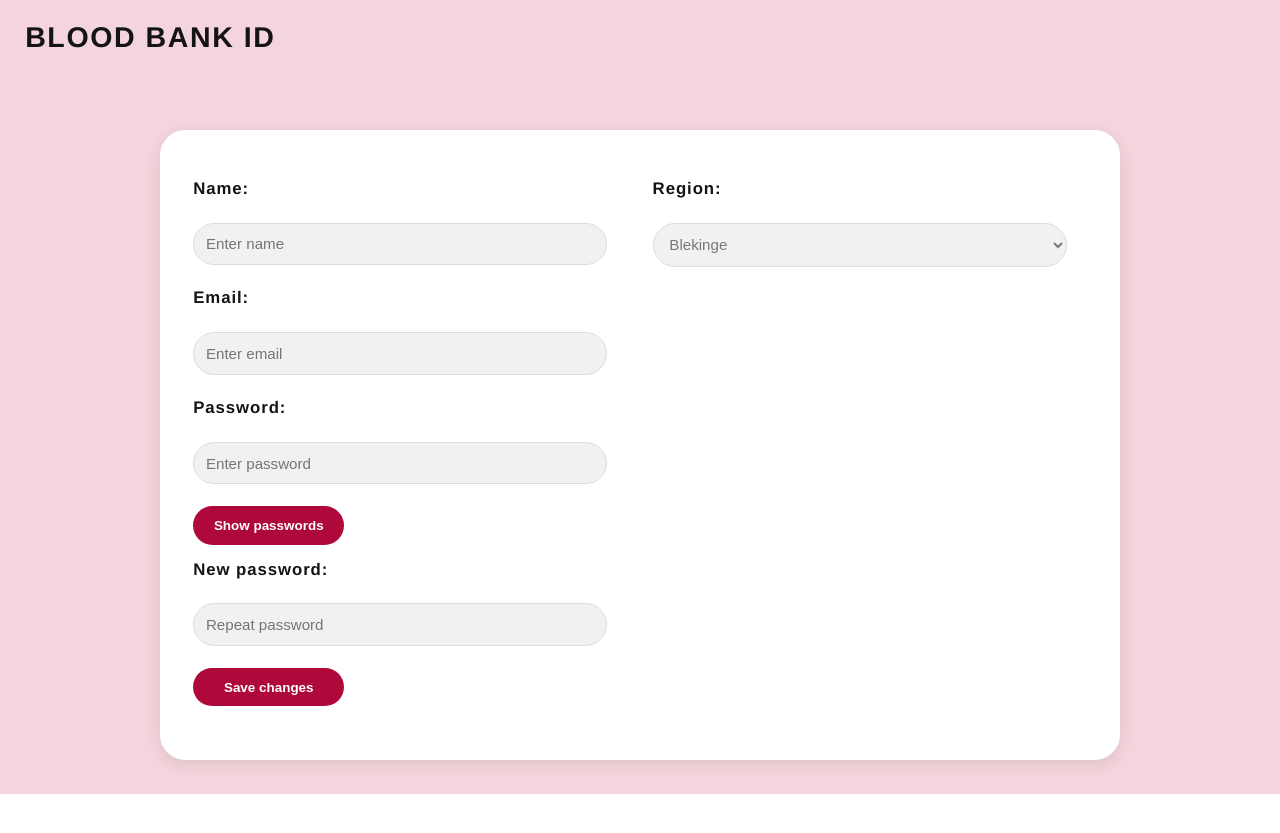
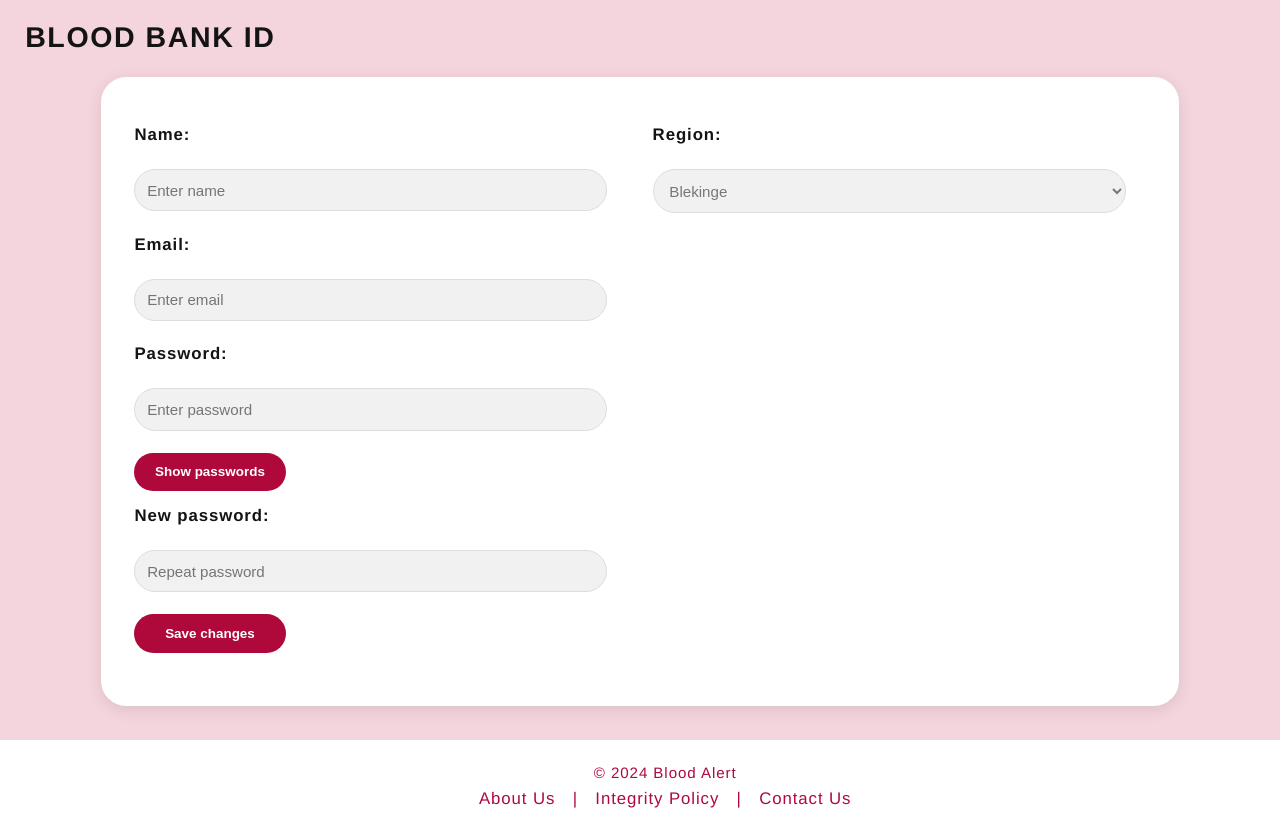
Before and after one commit to ralfcat/LIMS_twister, a PHP site: page /Blood_bank/bbank_info.php?msg=1 in a window 1280 px wide; the page is wider, and only the part inside the window is pictured. Shown: the part 83-916 px from the top of that part. Before the commit the page ends 877 px from the top of that part, so only its background shows below. Run offline with PHP 8.4, Linux system fonts and the light colour scheme; the visitor is signed in with stand-in values (Sample User, id 1); data comes from the database, SQL or seed files in the repository; data that the repository does not hold is empty; some libraries are stand-ins or nearby versions; some web fonts are replaced.

Commit message:
fixed more front-end bugs

```diff
--- a/Blood_bank/bbank_front_page.php
+++ b/Blood_bank/bbank_front_page.php
@@ -195,8 +195,6 @@ $regional_levels = get_regional_levels();
     </main>
     <!-- <iframe name="hiddenFrame" width="0" height="0"  style="display: none;"></iframe> -->
 
-</body>
-
     <footer>
         <p>&copy; 2024 Blood Alert</p>
         <nav>
@@ -205,3 +203,4 @@ $regional_levels = get_regional_levels();
             <a href="mailto:bloodalert.twister@gmail.com">Contact Us</a>
         </nav>
     </footer>
+</body>
--- a/Blood_bank/bbank_info.php
+++ b/Blood_bank/bbank_info.php
@@ -35,10 +35,7 @@ if (isset($messages[$_GET['msg']])) {
     echo "let x = document.getElementById('msgs');";
     echo 'x.innerHTML = "' . htmlspecialchars($messages[$_GET['msg']]) . '";';
     echo "}); </script>";
-
 }
-
-
 ?>
 
 
@@ -71,80 +68,6 @@ if (isset($messages[$_GET['msg']])) {
     </header>
 
     <main>
-        <h1>Blood bank ID</h1>
-        <form action="bbank_front_page_backend.php" method="post" class="form-bbank-info" onsubmit = "return validate_form();">
-            <section class="donation-form">
-
-                <div class="form-container">
-
-                    <!-- Left Column -->
-                    <div class="form-column">
-                        <h3>Name:</h3>
-                        <input type="text" placeholder="Enter name" name="new-name" value="<?php echo $account_info['name'] ?>">
-                        <h3>Email:</h3>
-                        <input type="text" id = "email" placeholder="Enter email" name="new-email" value='<?php echo $account_info['email'] ?>'>
-                        <p class="error-message"><?php echo $error_password; ?></p>
-
-                        <h3>Password:</h3>
-                    <input type="password" id="password" name="password" placeholder="Enter password">
-                    <p class="error-message"><?php echo $error_password; ?></p>
-                        <button class="profile-changes-button" type="button" onclick="togglePassword()">Show passwords</button>
-                        <h3>New password:</h3>
-                        <input type="password" id="repeat_password" name="repeat_password" placeholder="Repeat password">
-
-                        <input type="hidden" name="to_do" value="update_bb_info" />
-                        <button class="profile-changes-button">Save changes</button>
-                        <br>
-
-                    <p class="success-message" id = "msgs"></p>
-
-
-                    </div>
-
-                    <!-- Right Column -->
-                    <div class="form-column">
-                        <h3>Region:</h3>
-                        <select name="regions">
-
-                            <?php
-                            foreach ($regions as $region) {
-                                $x = curr_region();
-
-                                if ($region == curr_region()) {
-                                    echo "<option value = '$region' selected> $region </option>";
-                                } else {
-                                    echo "<option value = '$region'> $region </option>";
-                                }
-                            }
-                            ?>
-
-                        </select>
-
-                    </div>
-        </form>
-
-
-
-
-        </div>
-
-
-
-
-        </section>
-    </main>
-    </body>
-
-<!-- <footer>
-    <p>&copy; 2024 Blood Alert</p>
-    <nav>
-        <a href="../about_us.html">About Us</a> |
-        <a href="../integrity_policy.html">Integrity Policy</a> |
-        <a href="mailto:bloodalert.twister@gmail.com">Contact Us</a>
-    </nav>
-</footer> -->
-
-
         <script>
             function togglePassword() {
                 var oldPasswordField = document.getElementById('password');
@@ -160,7 +83,6 @@ if (isset($messages[$_GET['msg']])) {
                     button.textContent = "Show passwords";
                 }
             }
-
 
             function validate_form() {
                 var new_pass = document.getElementById('password').value;
@@ -199,4 +121,65 @@ if (isset($messages[$_GET['msg']])) {
             }
         </script>
 
+        <h1>Blood bank ID</h1>
+        <form action="bbank_front_page_backend.php" method="post"  onsubmit = "return validate_form();">
+            <section class="donation-form">
+
+                <div class="form-container">
+
+                    <!-- Left Column -->
+                    <div class="form-column">
+                        <h3>Name:</h3>
+                        <input type="text" placeholder="Enter name" name="new-name" value="<?php echo $account_info['name'] ?>">
+                        <h3>Email:</h3>
+                        <input type="text" id = "email" placeholder="Enter email" name="new-email" value='<?php echo $account_info['email'] ?>'>
+                        <p class="error-message"><?php echo $error_password; ?></p>
+                        <h3>Password:</h3>
+                            <input type="password" id="password" name="password" placeholder="Enter password">
+                            <p class="error-message"><?php echo $error_password; ?></p>
+                                <button class="profile-changes-button" type="button" onclick="togglePassword()">Show passwords</button>
+                                <h3>New password:</h3>
+                                <input type="password" id="repeat_password" name="repeat_password" placeholder="Repeat password">
+
+                                <input type="hidden" name="to_do" value="update_bb_info" />
+                                <button class="profile-changes-button">Save changes</button>
+                                <br>
+
+                            <p class="success-message" id = "msgs"></p>
+
+                    </div>
+
+                    <!-- Right Column -->
+                    <div class="form-column">
+                    <h3>Region:</h3>
+                        <select name="regions">
+
+                            <?php
+                            foreach ($regions as $region) {
+                                $x = curr_region();
+
+                                if ($region == curr_region()) {
+                                    echo "<option value = '$region' selected> $region </option>";
+                                } else {
+                                    echo "<option value = '$region'> $region </option>";
+                                }
+                            }
+                            ?>
+                        </select>
+
+                    </div>
+                </div>
+            </section>
+        </form>
+    </main>
+</body>
+
+<footer>
+  <p>&copy; 2024 Blood Alert</p>
+  <nav>
+    <a href="../../about_us.html">About Us</a> |
+    <a href="../../integrity_policy.html">Integrity Policy</a> |
+    <a href="mailto:bloodalert.twister@gmail.com">Contact Us</a>
+  </nav>
+</footer>
 </html>
--- a/Donor/Donor_profile/Donor_info.php
+++ b/Donor/Donor_profile/Donor_info.php
@@ -135,7 +135,7 @@ $stmt->close();
         <button onclick="window.location.href='/Donor/Donor_login/donor_log_out.php';">Log Out</button>
     </header>
 
-    <main>
+ <main>
     <!-- SCRIPTS FOR SHOWING/HIDING PASSWORD-->
     <script>
         function togglePassword() {
--- a/stylesheet/styles2.css
+++ b/stylesheet/styles2.css
@@ -156,13 +156,15 @@ button:hover {
 }
 
 footer {
+    font-family: "Nunito", Helvetica, sans-serif;
+    letter-spacing: 0.055em;
     background-color: white; /* Background */
-    color: #af093c;           /* Text */
-    padding: 1.3rem;          /* Space inside the footer */
+    color: #af093c;
+    padding: 1.5rem;          /* Space inside the footer */
     text-align: center;     /* Center text and links */
     position: relative;
     bottom: 0;
-    width: 100%;            /* Ensures the footer spans the entire width of the page */
+    width: 100%;
     margin-top: auto;
   }
 
@@ -315,11 +317,8 @@ footer {
 /* Styling for donor info page */
 .form-container {
     display: flex;
-    justify-content: space-between;
-    align-items: stretch;
     padding: 2rem;
     border-radius: 1.5rem;
-    margin: 20 ;
     background-color: white;
     box-shadow: 0 4px 16px rgba(0, 0, 0, 0.1);
     max-width: 70rem;
@@ -341,7 +340,16 @@ footer {
 .form-column select {
     width: calc(100% - 20px);
 }
+.checkbox-container {
+    display: flex;
+    font-family: "Nunito", Helvetica, sans-serif;
+}
 
+.checkbox-label {
+    font-size: 0.9rem;
+    color: #141414;
+    font-weight: 600;
+}
 
 /* My donation page styling*/
 .dashboard {
@@ -376,31 +384,26 @@ footer {
 /*Blood bank front page*/
 .bbank-container {
     display: grid;
+    max-width: 100%;
+    overflow: hidden;
     grid-template-rows: auto;
     grid-template-columns: 1fr 1fr;
     column-gap: 1.5rem;
     padding: 0.1rem;
 }
 
-.Current_levels, .form-bbank {
+.Current_levels, .form-bbank, .form-bbank-info {
     display: grid;
     padding: 1.5rem;
     padding-bottom: 0;
-    margin: 2rem;
+    margin-left: 2rem;
     background-color: white;
     border-radius: 1rem;
     box-shadow: 0 2px 8px rgba(0, 0, 0, 0.1);
     height: 30rem;
 }
 
-.Current_levels, .form-bbank-info {
-    display: grid;
-    padding: 1.5rem;
-    padding-bottom: 0;
-    margin: 2rem;
-    border-radius: 1rem;
-    height: 30rem;
-}
+
 
 /*Form settings for both my donations and blood bank front page */
 .donation-form-bbank {
@@ -498,20 +501,19 @@ footer {
     box-shadow: 0 4px 20px rgba(0, 0, 0, 0.1);
     border-radius: 1rem;
     overflow: hidden;
+    table-layout: fixed;
 }
 
-
 .notification-log th, .notification-log td {
+    font-family: "Nunito", Helvetica, sans-serif;
     padding: 1rem;
     text-align: center;
-
 }
 
 .notification-log th {
     background-color: #f2f2f2;
     font-weight: bold;
     color:  #141414;
-
 }
 
 /*Unsubscribe*/
```
Also changed, not shown: bbank_info.php (+11 -10 lines). Lines whose indentation alone changed are shown as unchanged.
